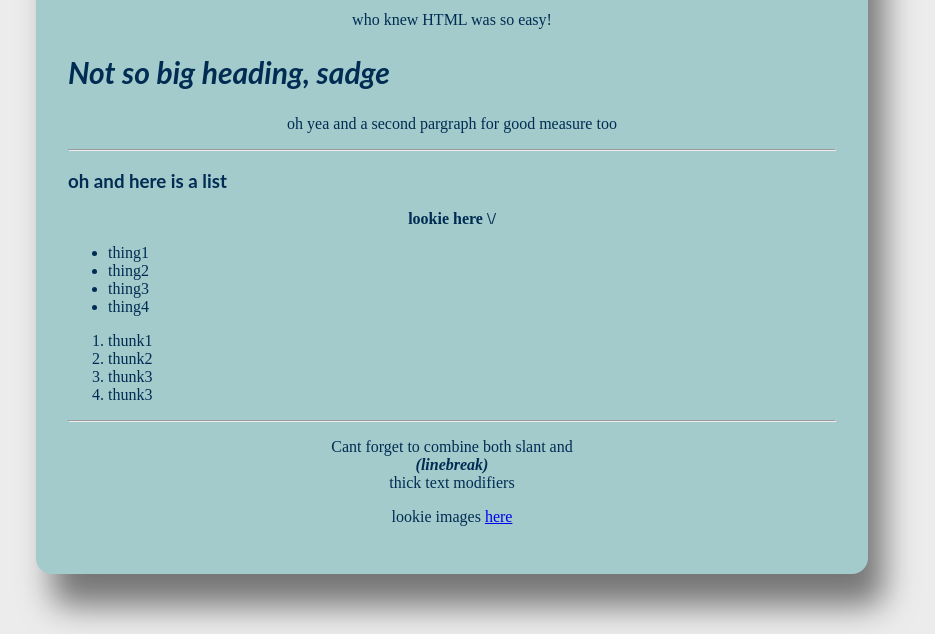
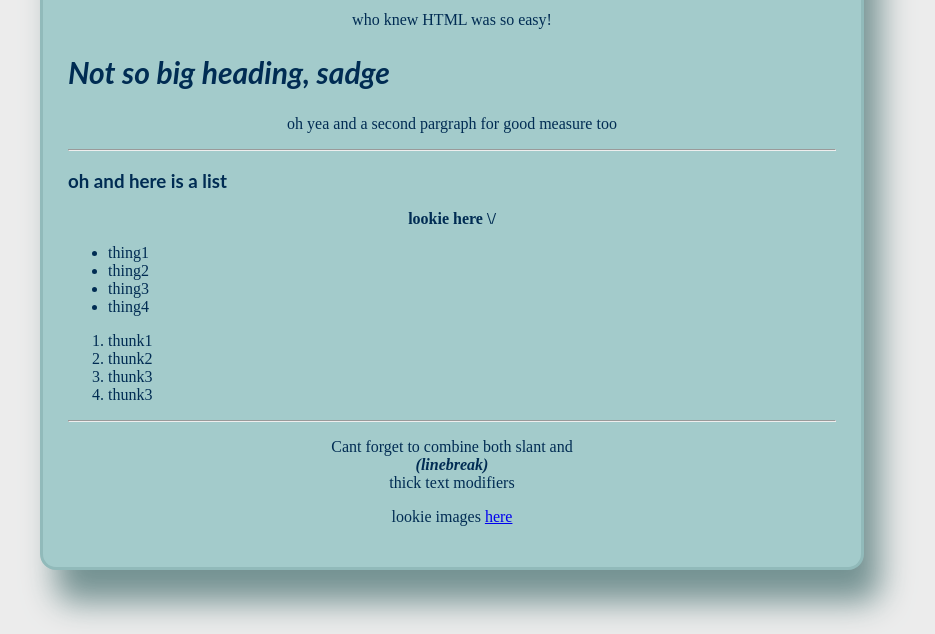
Before and after one commit to Maxwellspring/HTMLAssignment2, a plain HTML site: page index.html in a window 1280 px wide. Shown: the part 182-816 px from the top of the page, without its empty margins (188-1123 px from the left). Drawn offline with Linux system fonts and the light colour scheme.

Commit message:
made it look way better
yes

```diff
--- a/styles.css
+++ b/styles.css
@@ -29,7 +29,9 @@ a{
 .halp {
     background-color: rgb(163, 203, 203);
     width: 60vw;
-    padding: 2em;
+    margin: 1em;
+    border: 3px solid rgb(145, 186, 186);
+    padding: 25px;
     border-radius: 1em;
-    box-shadow: 1em 2em 2em rgba(0,0,0,0.5);
+    box-shadow: 1em 2em 2em rgb(116, 146, 146);
 }
```
Also changed, not shown: moarstuffimages.html (+1 -1 lines).
